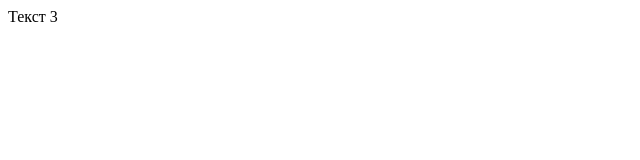
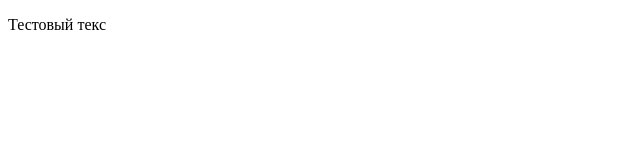
Before and after one commit to mmmareeva95/Method3, a plain HTML site: page index.html in a window 1280 px wide. Shown: the whole page, without its empty margins (0-640 px from the left). Drawn offline with Linux system fonts and the light colour scheme.

Commit message:
new commit

```diff
--- a/index.html
+++ b/index.html
@@ -6,6 +6,6 @@
     <title>Document</title>
 </head>
 <body>
-    Текст 3
+    <p>Тестовый текс</p>
 </body>
 </html>
```
